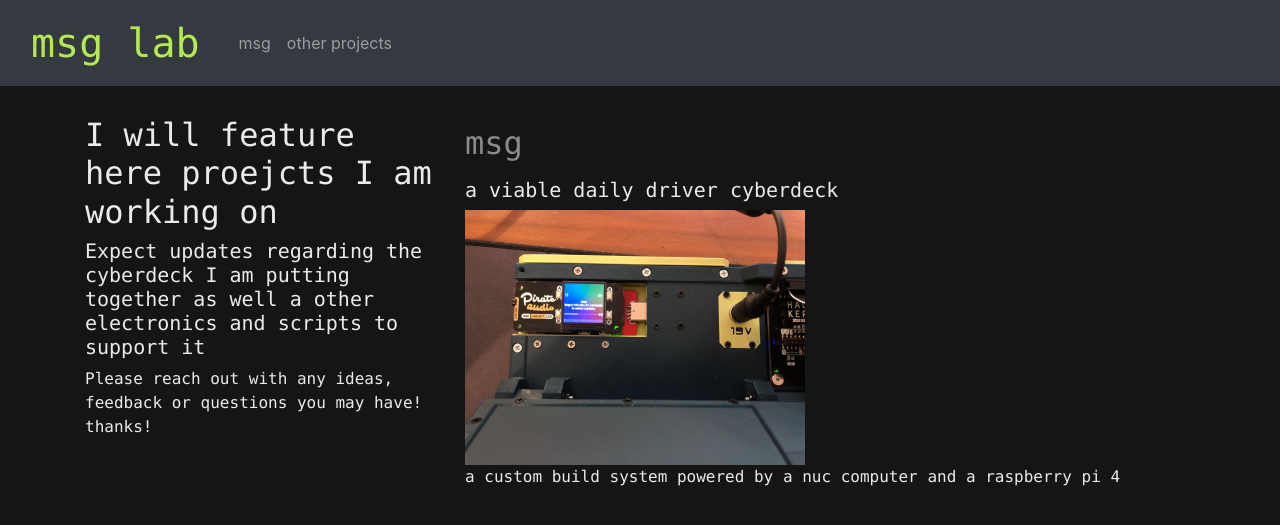
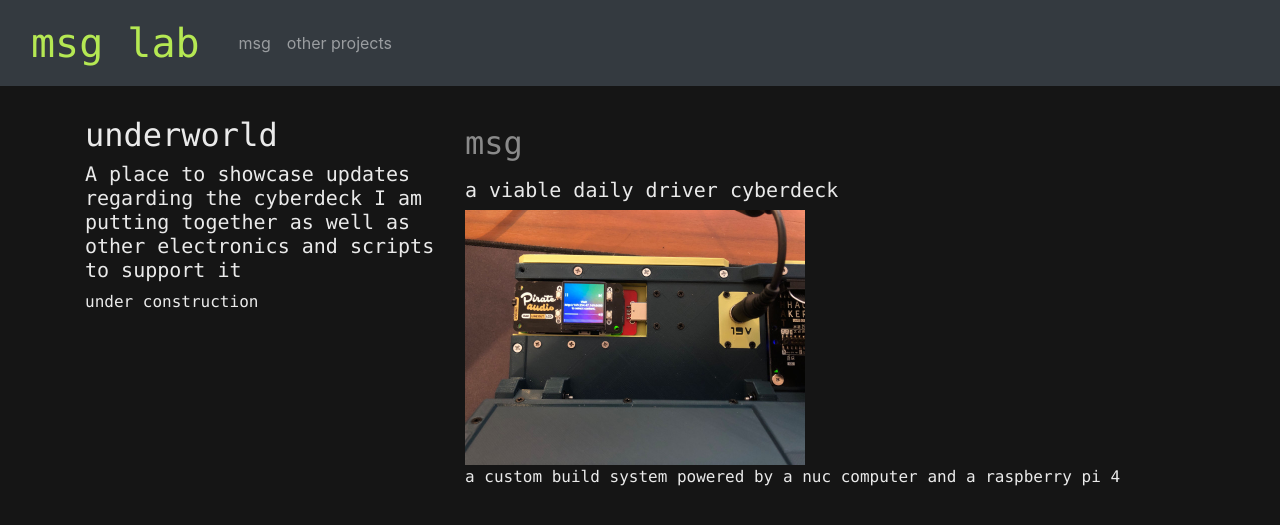
Before and after one commit to msglab/msglab, a Jekyll site: the page index.html, which Jekyll copies as it is, in a window 1280 px wide. Shown: the top 525 px of the page. Built offline with Jekyll 4.4.1, drawn with Linux system fonts in a browser that asks for light colours.

Commit message:
Update index.html

```diff
--- a/index.html
+++ b/index.html
@@ -70,9 +70,9 @@
   ">
     <div class="row">
       <div class="col-sm-4">
-        <h2>I will feature here proejcts I am working on</h2>
-        <h5>Expect updates regarding the cyberdeck I am putting together as well a other electronics and scripts to support it</h5>
-        <p>Please reach out with any ideas, feedback or questions you may have! thanks!</p>
+        <h2>underworld</h2>
+        <h5>A place to showcase updates regarding the cyberdeck I am putting together as well as other electronics and scripts to support it</h5>
+        <p>under construction</p>
 <!--         <ul class="nav nav-pills flex-column">
           <li class="nav-item">
             <a class="nav-link active" href="#">Active</a>
```
